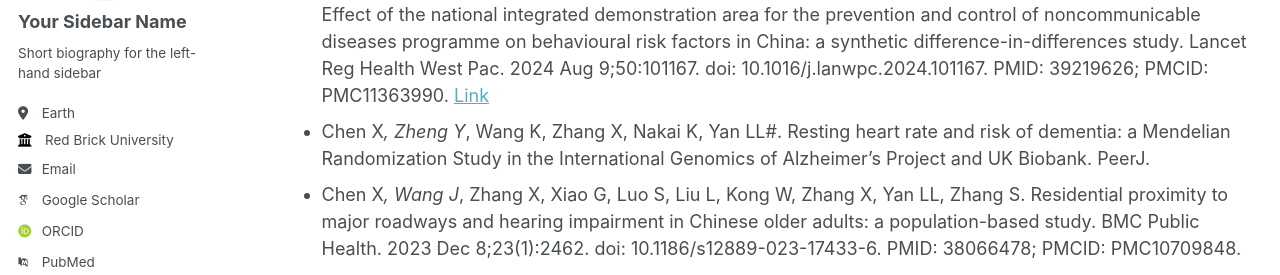
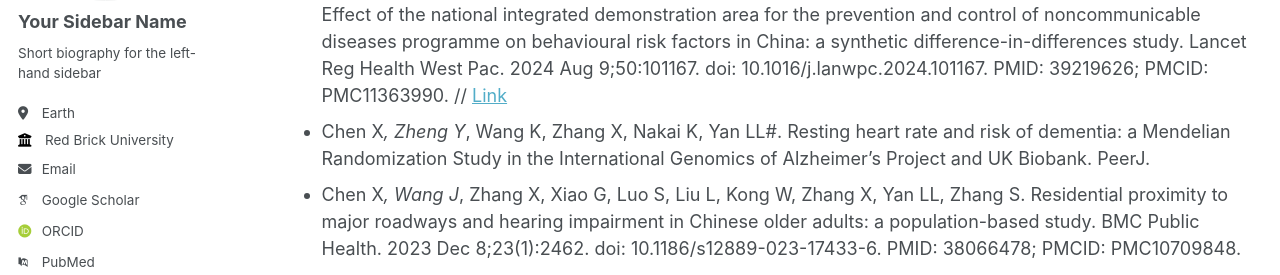
Before and after one commit to Xian152/xian152.github.io, a Jekyll site: the page built from _pages/publication.md, in a window 1280 px wide and 900 px high. Shown: the part 280-555 px from the top of the window. Built offline with Jekyll 4.4.1, drawn with Linux system fonts in a browser that asks for light colours; some web fonts are replaced; some of the changed text lies outside the part shown.

```diff
--- a/_pages/publication.md
+++ b/_pages/publication.md
@@ -8,7 +8,7 @@ author_profile: true
 You can also find my articles on [my Google Scholar profile](https://scholar.google.com/citations?user=2vQePQoAAAAJ&hl=zh-TW).
 
 # Peer-reviewed Publication
-+ Dong W*, Zhang X*, Liu S*, Zhang X, Li Z, Gu M, Yang Y, Fang YE, Li H, Qian J, Zhang M, Wang L, Yan LL, Wu J. Effect of the national integrated demonstration area for the prevention and control of noncommunicable diseases programme on behavioural risk factors in China: a synthetic difference-in-differences study. Lancet Reg Health West Pac. 2024 Aug 9;50:101167. doi: 10.1016/j.lanwpc.2024.101167. PMID: 39219626; PMCID: PMC11363990.
++ Dong W*, Zhang X*, Liu S*, Zhang X, Li Z, Gu M, Yang Y, Fang YE, Li H, Qian J, Zhang M, Wang L, Yan LL, Wu J. Effect of the national integrated demonstration area for the prevention and control of noncommunicable diseases programme on behavioural risk factors in China: a synthetic difference-in-differences study. Lancet Reg Health West Pac. 2024 Aug 9;50:101167. doi: 10.1016/j.lanwpc.2024.101167. PMID: 39219626; PMCID: PMC11363990. //
   [Link](https://www.thelancet.com/journals/lanwpc/article/PIIS2666-6065(24)00161-5/fulltext)
 + Chen X*, Zheng Y*, Wang K, Zhang X, Nakai K, Yan LL#. Resting heart rate and risk of dementia: a Mendelian Randomization Study in the International Genomics of Alzheimer’s Project and UK Biobank. PeerJ.
 + Chen X*, Wang J*, Zhang X, Xiao G, Luo S, Liu L, Kong W, Zhang X, Yan LL, Zhang S. Residential proximity to major roadways and hearing impairment in Chinese older adults: a population-based study. BMC Public Health. 2023 Dec 8;23(1):2462. doi: 10.1186/s12889-023-17433-6. PMID: 38066478; PMCID: PMC10709848.
```
